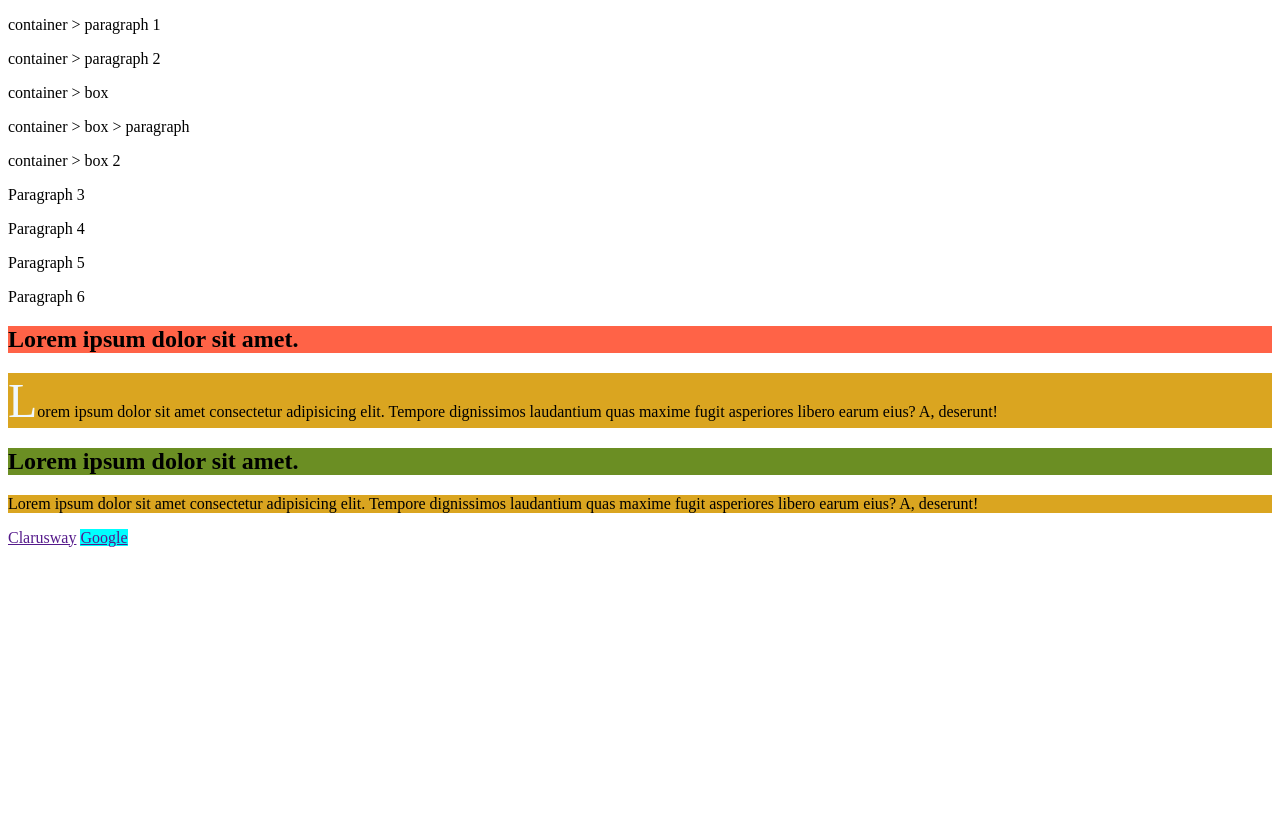
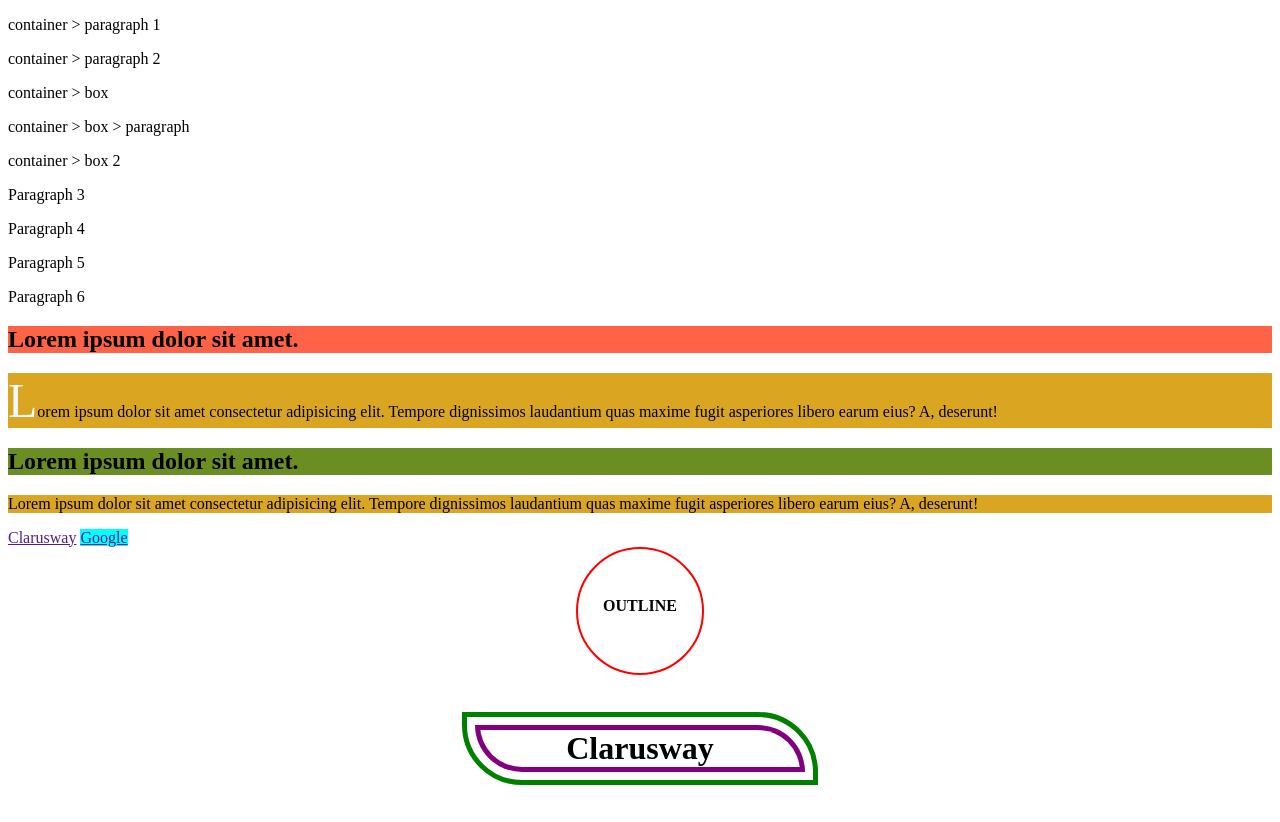
Before and after one commit to mustafaanilkaradavut/HTML_CSS_ClassNotes, a plain HTML site: page HC-07-CSS Display & Position Properties, Combinators, Outline/combinators.html in a window 1280 px wide. Before the commit the page ends 800 px from the top, so only its background shows below. Drawn offline with Linux system fonts and the light colour scheme.

Commit message:
outline_combinators

```diff
--- a/HC-07-CSS Display & Position Properties, Combinators, Outline/combinators.css
+++ b/HC-07-CSS Display & Position Properties, Combinators, Outline/combinators.css
@@ -42,3 +42,34 @@ p[title="paragraph1"]::first-letter {
   font-size: 3rem;
   color: aliceblue;
 }
+
+.out{
+  border: 2px solid red;
+  width: 8rem;
+  height: 8rem;
+  font-size: 1rem;
+  border-radius: 50%;
+  text-align: center;
+  margin: auto;
+  padding-top: 3rem;
+  box-sizing: border-box;
+}
+
+
+.out:hover{
+  outline: 5px dashed black;
+  outline-offset: 0.5rem;
+  font-size: 1.5rem;
+  cursor: pointer;
+}
+
+.cw{
+  border: 5px solid purple;
+  margin: 50px auto;
+  text-align: center;
+  width: 20rem;
+  border-top-right-radius: 5rem;
+  border-bottom-left-radius: 5rem;
+  outline: 5px solid green;
+  outline-offset: 0.5rem;
+}
--- a/HC-07-CSS Display & Position Properties, Combinators, Outline/combinators.html
+++ b/HC-07-CSS Display & Position Properties, Combinators, Outline/combinators.html
@@ -36,5 +36,9 @@
 
     <a href="">Clarusway</a>
     <a href="" target="_blank">Google</a>
+
+    <h1 class="out">OUTLINE</h1>
+    <h1 class="cw">Clarusway</h1>
+
   </body>
 </html>
```
